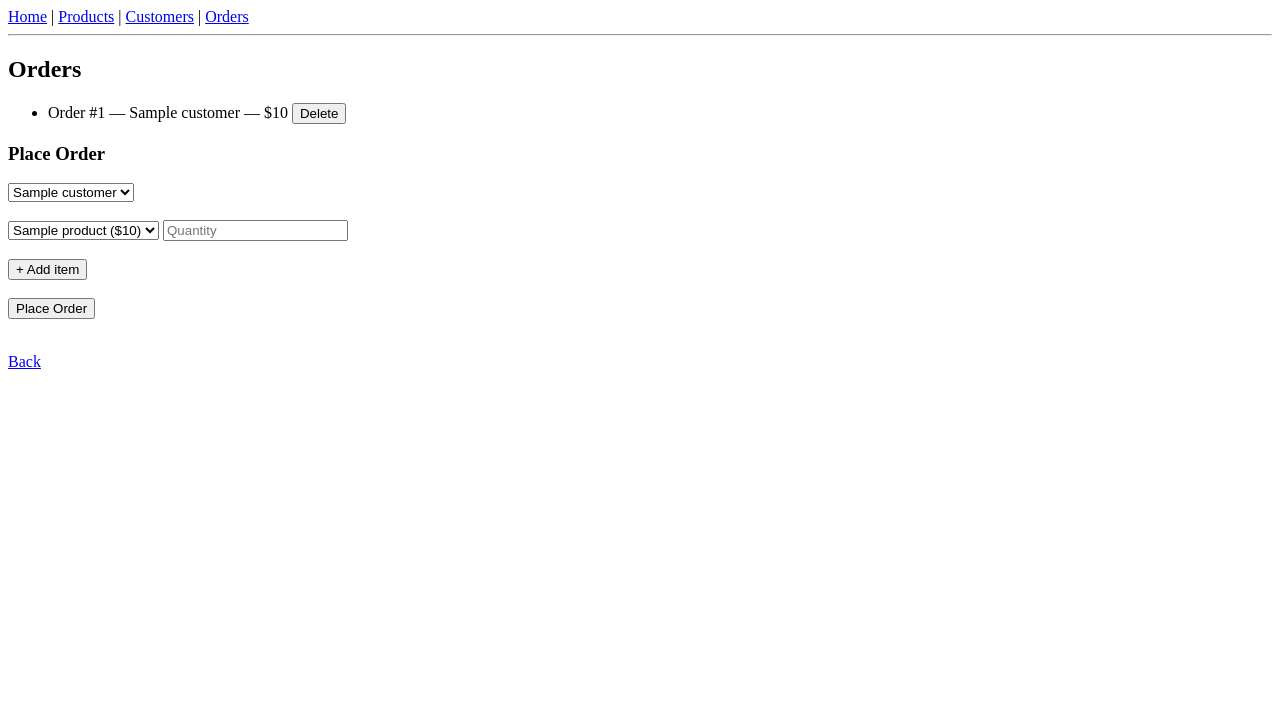
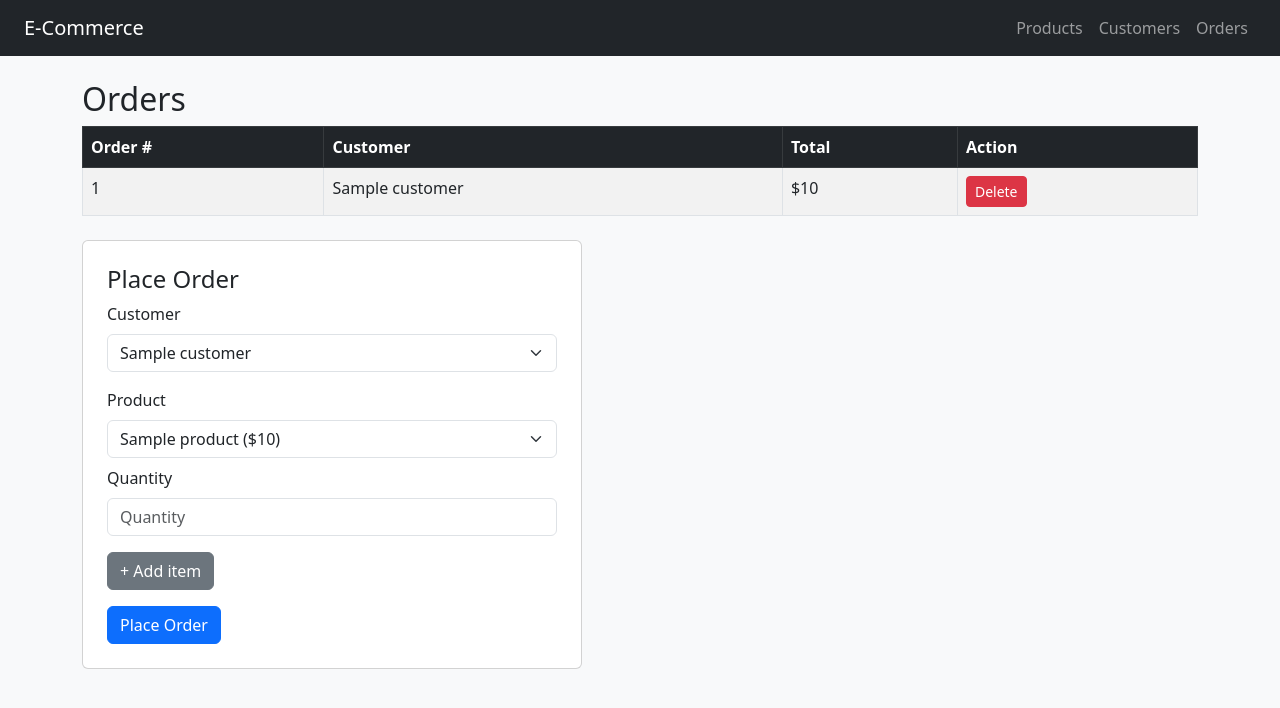
Before and after one commit to Ayo92-taju/project_9, a Flask app: template templates/orders.html in a window 1280 px wide. Shown: the top 708 px of the page. Run offline with Flask 3, Linux system fonts and the light colour scheme; the template is opened without the code that fills it: most values are stand-ins (such as "Sample title", 1, 10 or a date in 2020).

Commit message:
refactor: enhance HTML structure and styling for improved user experience across templates

```diff
--- a/templates/base.html
+++ b/templates/base.html
@@ -1,17 +1,24 @@
+<!DOCTYPE html>
 <html>
 <head>
     <title>E-Commerce</title>
+    <link href="https://cdn.jsdelivr.net/npm/bootstrap@5.3.0/dist/css/bootstrap.min.css" rel="stylesheet">
 </head>
-<body>
-    <nav>
-        <a href="/">Home</a> |
-        <a href="/products">Products</a> |
-        <a href="/customers">Customers</a> |
-        <a href="/orders">Orders</a>
+<body class="bg-light">
+
+    <nav class="navbar navbar-expand-lg navbar-dark bg-dark px-4">
+        <a class="navbar-brand" href="/">E-Commerce</a>
+        <div class="navbar-nav ms-auto">
+            <a class="nav-link" href="/products">Products</a>
+            <a class="nav-link" href="/customers">Customers</a>
+            <a class="nav-link" href="/orders">Orders</a>
+        </div>
     </nav>
-    <hr>
 
-    {% block content %}{% endblock %}
+    <div class="container mt-4">
+        {% block content %}{% endblock %}
+    </div>
 
+    <script src="https://cdn.jsdelivr.net/npm/bootstrap@5.3.0/dist/js/bootstrap.bundle.min.js"></script>
 </body>
 </html>
--- a/templates/orders.html
+++ b/templates/orders.html
@@ -3,43 +3,63 @@
 {% block content %}
     <h2>Orders</h2>
     {% if orders %}
-        <ul>
+        <table class="table table-striped table-bordered">
+            <thead class="table-dark">
+                <tr>
+                    <th>Order #</th>
+                    <th>Customer</th>
+                    <th>Total</th>
+                    <th>Action</th>
+                </tr>
+            </thead>
+            <tbody>
                 {% for o in orders %}
-            <li>
-                Order #{{ o.id }} — {{ o.customer.name }} — ${{ o.cart.cart_total() | round(2) }}
-                <form method="POST" action="/orders/delete/{{ o.id }}" style="display:inline">
-                    <button type="submit">Delete</button>
+                <tr>
+                    <td>{{ o.id }}</td>
+                    <td>{{ o.customer.name }}</td>
+                    <td>${{ o.cart.cart_total() | round(2) }}</td>
+                    <td>
+                        <form method="POST" action="/orders/delete/{{ o.id }}">
+                            <button type="submit" class="btn btn-danger btn-sm">Delete</button>
                         </form>
-            </li>
+                    </td>
+                </tr>
                 {% endfor %}
-        </ul>
+            </tbody>
+        </table>
     {% else %}
-        <p>No orders yet.</p>
+        <p class="text-muted">No orders yet.</p>
     {% endif %}
 
-    <h3>Place Order</h3>
-    <form method="POST" action="/orders" id="order-form">
-        <select name="customer_id">
+    <div class="card mt-4 p-4" style="max-width: 500px;">
+        <h4>Place Order</h4>
+        <form method="POST" action="/orders">
+            <div class="mb-3">
+                <label class="form-label">Customer</label>
+                <select class="form-select" name="customer_id">
                     {% for c in customers %}
                         <option value="{{ c.id }}">{{ c.name }}</option>
                     {% endfor %}
-        </select><br><br>
+                </select>
+            </div>
 
             <div id="items">
-            <div class="item-row">
-                <select name="product_id">
+                <div class="item-row mb-3">
+                    <label class="form-label">Product</label>
+                    <select class="form-select" name="product_id">
                         {% for p in products %}
                             <option value="{{ p.id }}">{{ p.name }} (${{ p.price | round(2) }})</option>
                         {% endfor %}
                     </select>
-                <input name="qty" placeholder="Quantity" required>
-                <br><br>
+                    <label class="form-label mt-2">Quantity</label>
+                    <input class="form-control" name="qty" placeholder="Quantity" required>
                 </div>
             </div>
 
-        <button type="button" onclick="addRow()">+ Add item</button><br><br>
-        <button type="submit">Place Order</button>
+            <button type="button" class="btn btn-secondary mb-3" onclick="addRow()">+ Add item</button><br>
+            <button type="submit" class="btn btn-primary">Place Order</button>
         </form>
+    </div>
 
     <script>
         function addRow() {
@@ -49,5 +69,4 @@
             container.appendChild(newRow);
         }
     </script>
-    <br><a href="/">Back</a>
 {% endblock %}
```
Also changed, not shown: templates/customers.html (+32 -17 lines), templates/home.html (+9 -6 lines), templates/products.html (+38 -18 lines). Lines whose indentation alone changed are shown as unchanged.
